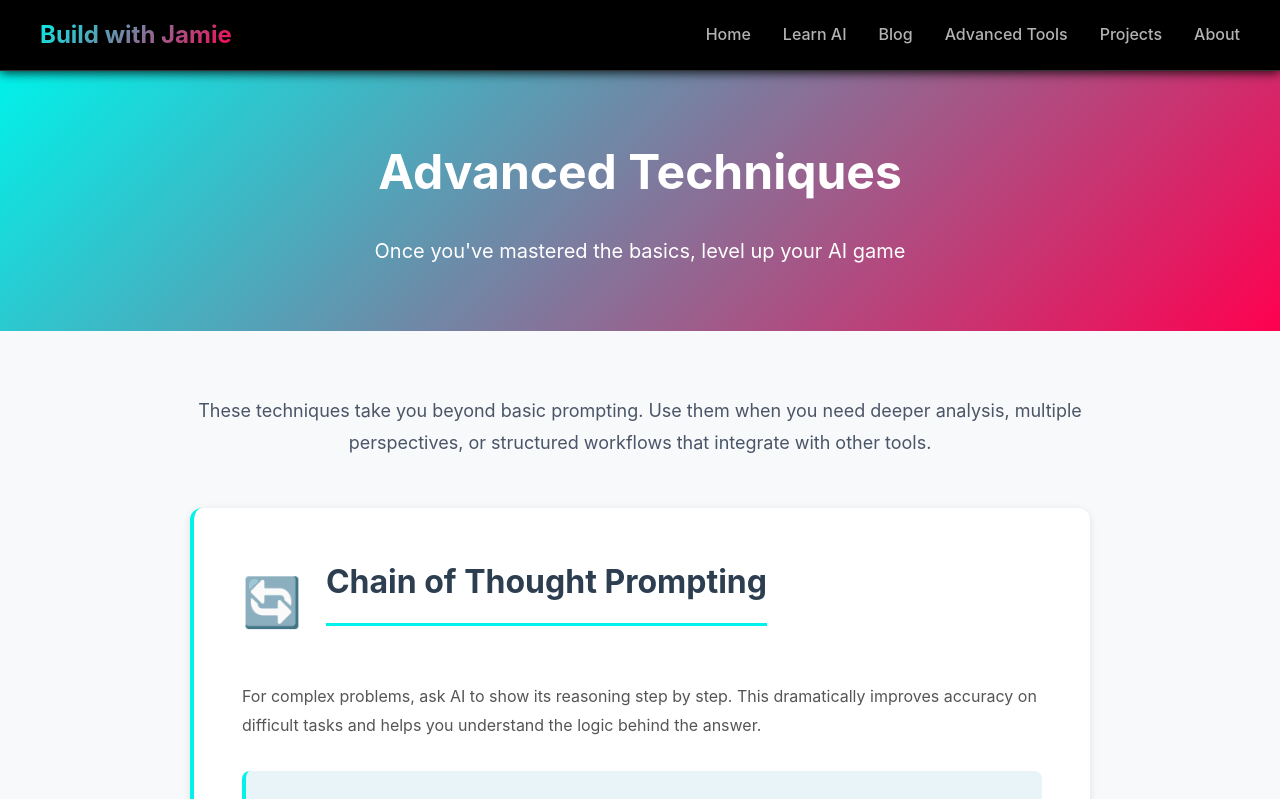
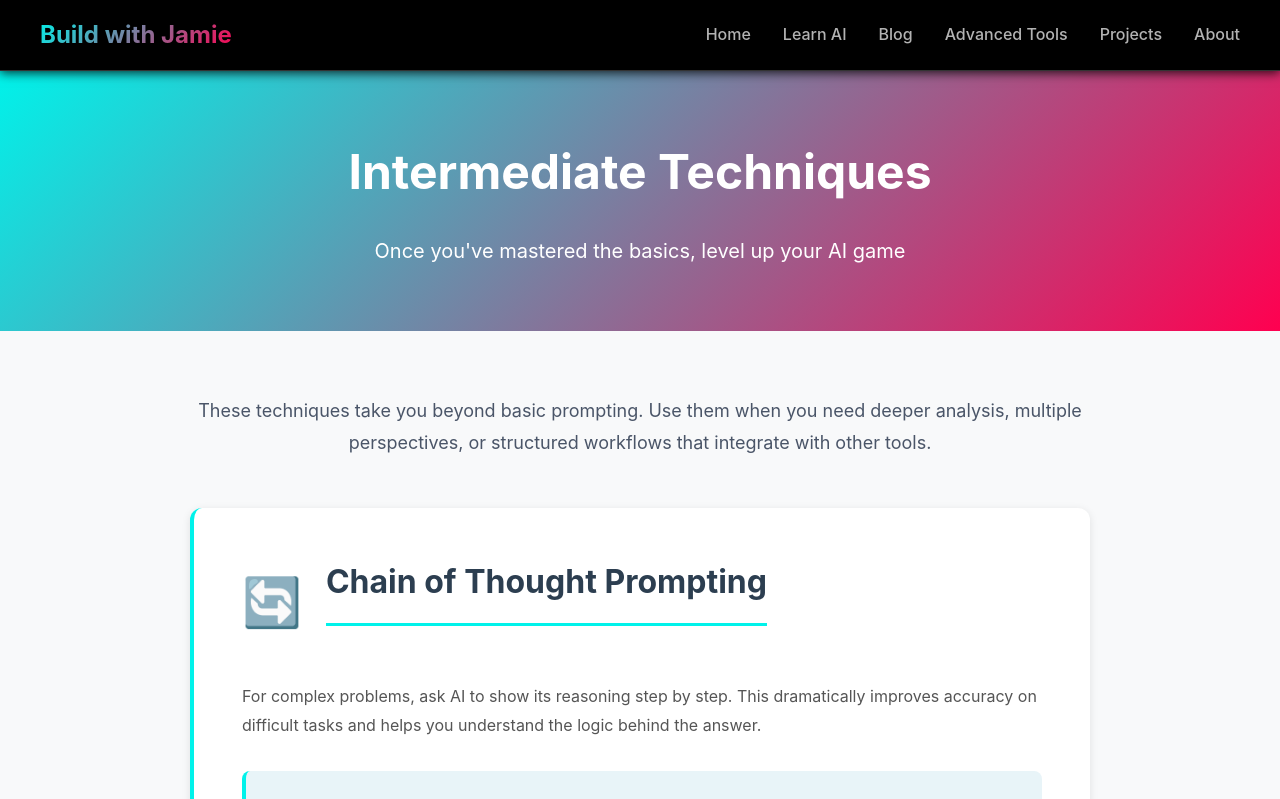
Before and after one commit to givemetheballai-debug/Buildwithjamie, a Next.js app: page /resources/advanced in a window 1280 px wide. Shown: the top 799 px of the page. Built offline with nearby package versions, Linux system fonts and the light colour scheme.

Commit message:
Update page.js

```diff
--- a/app/resources/advanced/page.js
+++ b/app/resources/advanced/page.js
@@ -9,7 +9,7 @@ export default function AdvancedTechniques() {
 
       {/* Hero */}
       <div className="resource-hero">
-        <h1 className="text-5xl font-bold mb-md">Advanced Techniques</h1>
+        <h1 className="text-5xl font-bold mb-md">Intermediate Techniques</h1>
         <p className="text-xl">Once you've mastered the basics, level up your AI game</p>
       </div>
 
```
